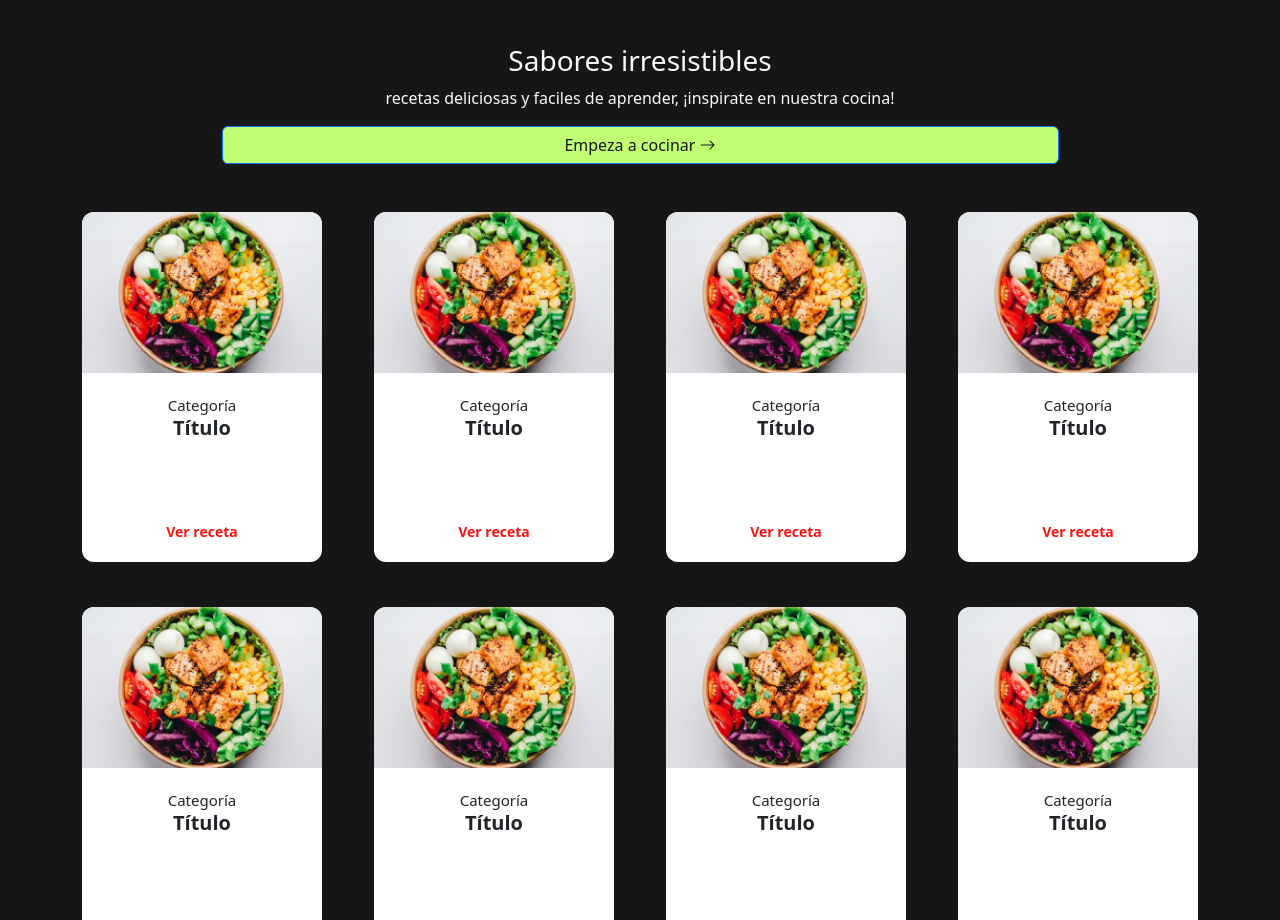
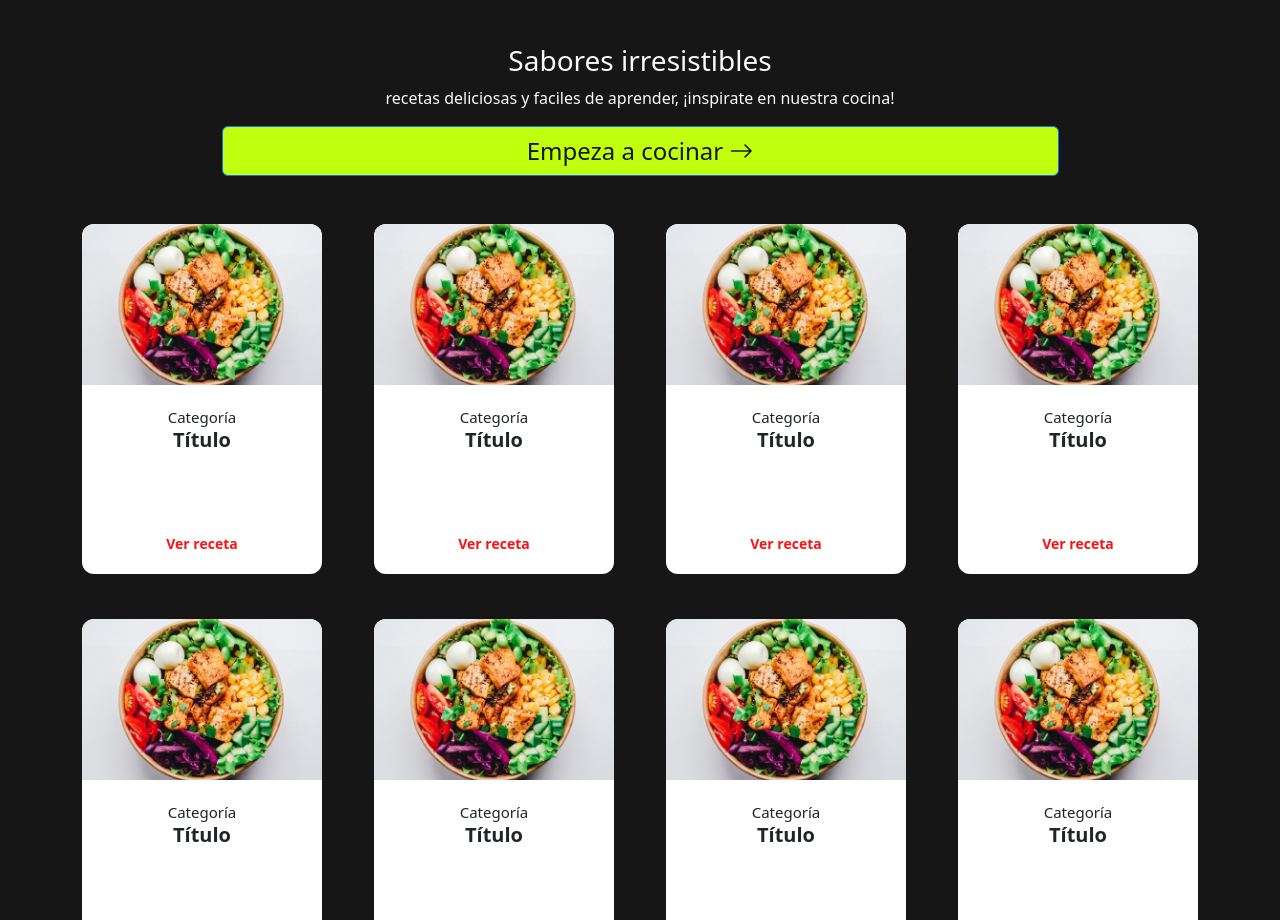
Before and after one commit to Juliancito1/Food-App, a React (Vite) app: page / in a window 1280 px wide. Shown: the part 1140-2060 px from the top of the page. Built offline with nearby package versions, Linux system fonts and the light colour scheme.

Commit message:
Se agregan estilos al banner y se usa media queries para dispositivos medianos y grandes

```diff
--- a/src/App.css
+++ b/src/App.css
@@ -74,7 +74,13 @@
 
 } */
 .btn-banner{
-    background-color: #c1ff72;
+    background-color: #C0FF0D;
+    color: #161616;
+    font-size: 1.5rem;
+}
+
+.btn-banner:hover{
+    background-color: #C0FF0D;
     color: #161616;
 }
 
@@ -136,4 +142,21 @@
     .card-receta a {
         font-size: 14px;
     }
+    /*Banner main*/
+    .banner-image{
+        order: 2;
+        background: linear-gradient(to right, #161616 65%, #C0FF0D 40%);
+    }
+    .btn-banner i{
+        transition: 1.3s;
+    }
+    .btn-banner:hover i{
+        margin-left: 20px;
+    }
 }
+@media (width >= 768px) {
+    .banner-image{
+        order: 2;
+        background: linear-gradient(to right, #161616 65%, #C0FF0D 40%);
+    }
+}
```
